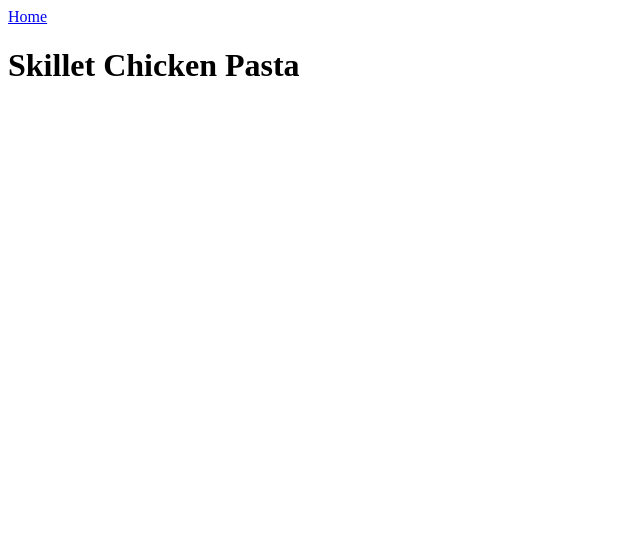
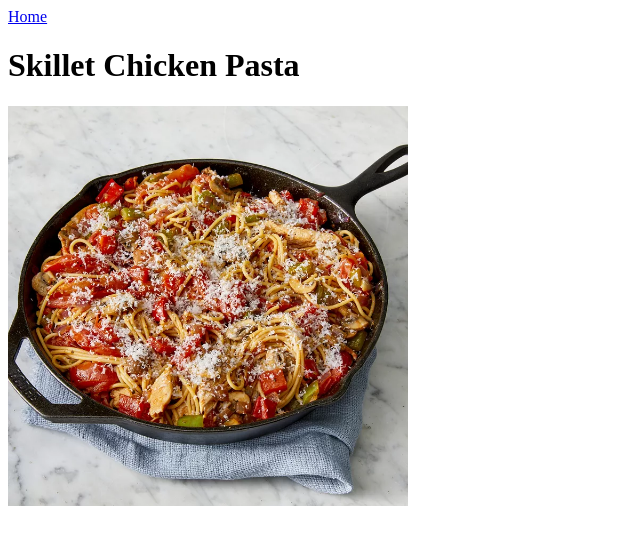
Before and after one commit to sateda/odin-recipes, a plain HTML site: page recipes/skillet-chicken-pasta.html in a window 1280 px wide. Shown: the whole page, without its empty margins (0-640 px from the left). Drawn offline with Linux system fonts and the light colour scheme.

Commit message:
Add a photo of the finished dish

```diff
--- a/recipes/skillet-chicken-pasta.html
+++ b/recipes/skillet-chicken-pasta.html
@@ -7,5 +7,6 @@
     <body>
         <a href="../index.html">Home</a>
         <h1>Skillet Chicken Pasta</h1>
+        <img src="../img/skillet-chicken-pasta.webp" alt="picture off the finished dish" width="400">
     </body>
 </html>
```
Also changed, not shown: img/skillet-chicken-pasta.webp (added).
